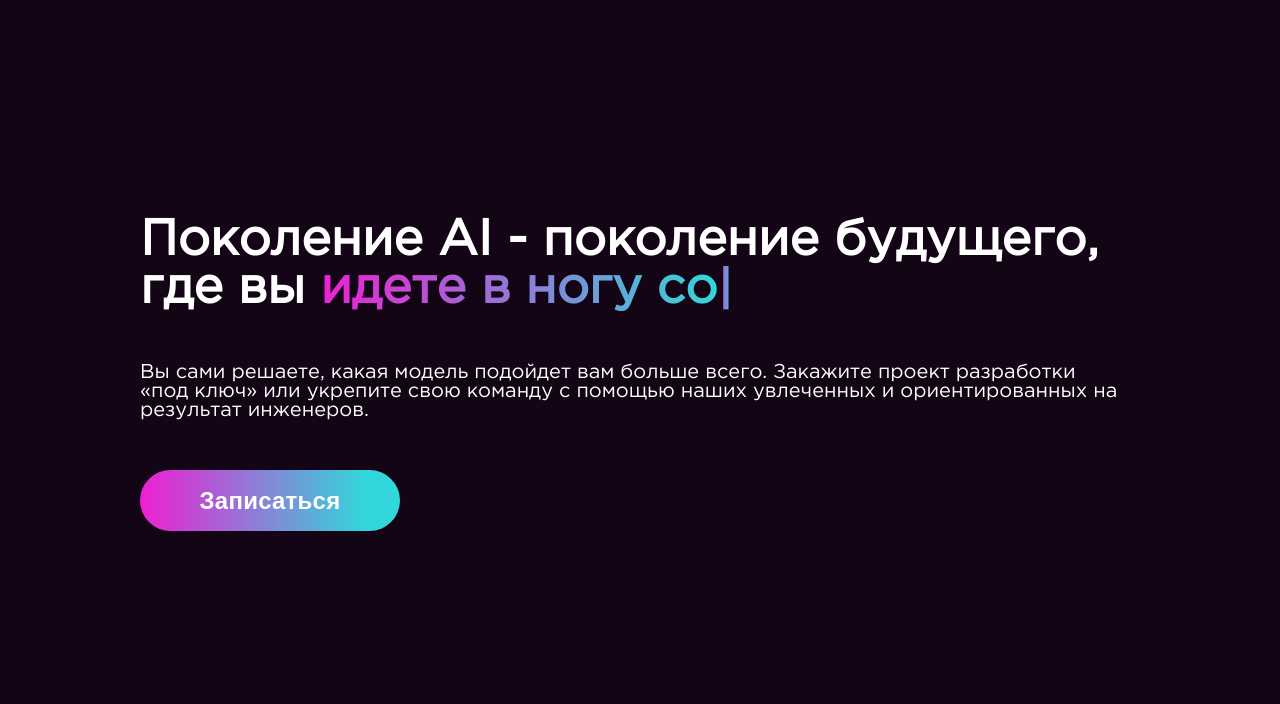
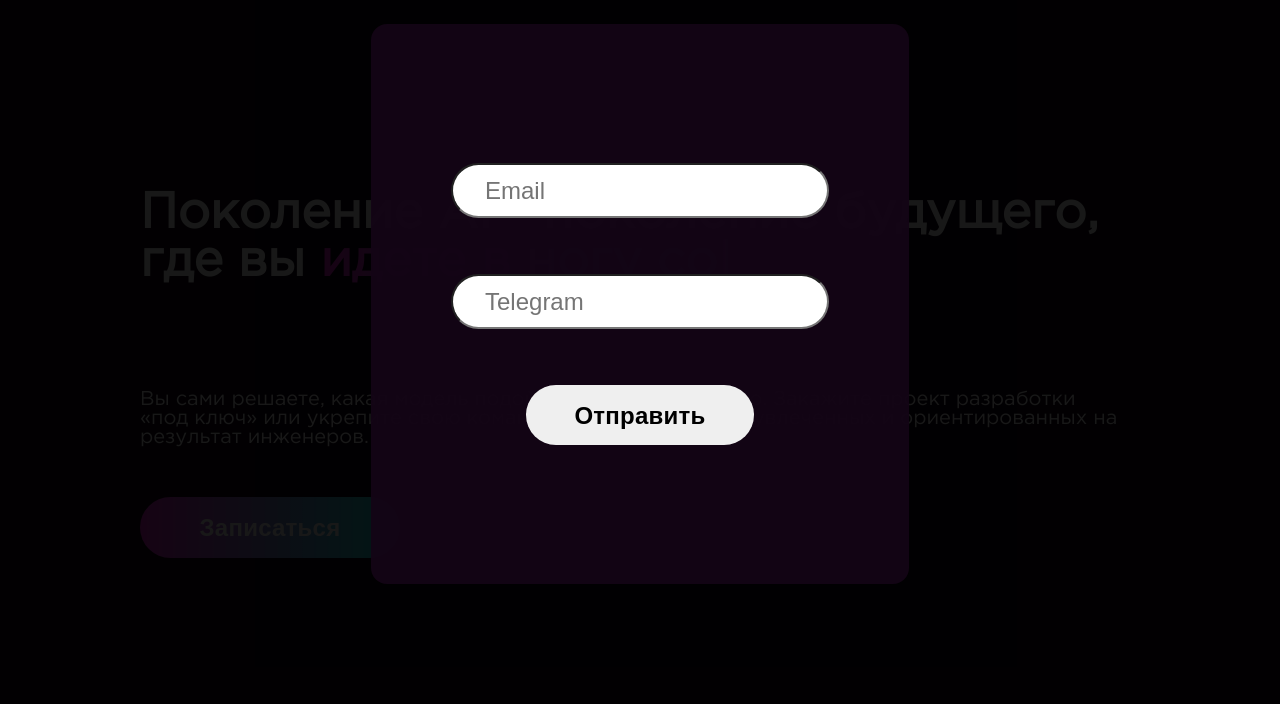
Before and after one commit to golden-gates-sf/generation-ai, a website built with Parcel: page src/index.html in a window 1280 px wide. Both pictures are taken after a click on the button "Записаться". Shown: the part 96-800 px from the top of the page. Built offline with nearby package versions, Linux system fonts and the light colour scheme; files whose address does not match are found by name.

```diff
--- a/src/index.html
+++ b/src/index.html
@@ -9,6 +9,23 @@
   </head>
   <body>
     <div class="main-container">
+      <section class="form-overlay">
+        <form>
+          <input
+            type="text"
+            name="Email"
+            placeholder="Email"
+            id="email-field"
+          />
+          <input
+            type="text"
+            name="Telegram"
+            placeholder="Telegram"
+            id="tg-field"
+          />
+          <button type="submit" class="form-submit-btn">Отправить</button>
+        </form>
+      </section>
       <header>
         <a href="index.html" class="logo-link"
           ><img src="./img/Main_Page/ai_small.png" alt="Generation AI logo" />
@@ -52,19 +69,18 @@
       <main>
         <div class="main-text-container">
           <div class="main-text">
-            <h1 class="cyr2">
+            <h1>
               Поколение AI - поколение будущего, где вы
               <span class="typed-text"></span>
             </h1>
-            <p class="cyr2">
-              Вы сами решаете, какая модель подойдет вам больше всего. Закажите
-              проект разработки «под ключ» или укрепите свою команду с помощью
-              наших увлеченных и ориентированных на результат инженеров.
-            </p>
           </div>
-          <button class="btn-back">Записаться</button>
+          <p>
+            Вы сами решаете, какая модель подойдет вам больше всего. Закажите
+            проект разработки «под ключ» или укрепите свою команду с помощью
+            наших увлеченных и ориентированных на результат инженеров.
+          </p>
+          <button class="register-btn">Записаться</button>
         </div>
-        <!-- <img src="./img/Main_Page/main_page_img.png" alt="Wave image" /> -->
       </main>
       <section class="video-section">
         <img src="/src/img/main_page_waves.jpg" alt="Video img" />
--- a/src/js/index.js
+++ b/src/js/index.js
@@ -24,6 +24,9 @@
 const langBtn = document.querySelector(".languages-btn");
 const langDropList = document.querySelector(".languages-droplist");
 
+const formOverlay = document.querySelector(".form-overlay");
+const registerBtn = document.querySelector(".register-btn");
+
 menuBtn.addEventListener("click", () => {
     if (navMenu.style.visibility !== "visible") {
         navMenu.style.visibility = "visible";
@@ -42,3 +45,7 @@
 langBtn.addEventListener("click", () => {
     langDropList.style.visibility === "visible" ? langDropList.style.visibility = "hidden" : langDropList.style.visibility = "visible";
 });
+
+registerBtn.addEventListener("click", () => {
+    formOverlay.style.visibility = "visible";
+})
--- a/src/style/style.scss
+++ b/src/style/style.scss
@@ -1,12 +1,10 @@
 @import url("/src/fonts/oneday/oneday-font.css");
 @import url("/src/fonts/Cyrillic/multitypes-lines-columns/multilines-font.css");
 @import url("/src/fonts/gotham_pro/gotham-pro-font.css");
-@import url("https://fonts.googleapis.com/css2?family=Jost:ital,wght@0,100..900;1,100..900&display=swap");
 
 $font-logo: "One Day";
 $font-h1-ru: "Multilines";
-$font-main1: "Jost", sans-serif;
-$font-main2: "Gotham Pro";
+$font-main: "Gotham Pro";
 
 $gradient1: -webkit-linear-gradient(right, #31d7da, #ed20d2);
 $gradient2: -webkit-linear-gradient(right, #31d7da, #ed20d2);
@@ -21,7 +19,7 @@
 
 html {
   color: #fff;
-  font-family: "Franklin Gothic Medium", "Arial Narrow", Arial, sans-serif;
+  font-family: $font-main;
 }
 
 body {
@@ -50,6 +48,42 @@
 .main-container {
   position: relative;
   z-index: 0;
+
+  .form-overlay {
+    position: fixed;
+    top: 0;
+    bottom: 0;
+    right: 0;
+    left: 0;
+    display: grid;
+    place-content: center;
+    z-index: 10;
+    background-color: rgba(0, 0, 0, 0.905);
+    visibility: hidden;
+
+    form {
+      display: flex;
+      flex-direction: column;
+      background-color: #130515f6;
+      align-items: center;
+      justify-content: center;
+      gap: 7vh;
+      height: 70vh;
+      padding: 30px 80px;
+      border-radius: 16px;
+
+      input {
+        border-radius: 35.5px;
+        font-size: 24px;
+        line-height: 35px;
+        padding: 0.5rem 2rem;
+      }
+
+      button {
+        max-width: 260px;
+      }
+    }
+  }
 }
 
 header {
@@ -259,21 +293,14 @@
     flex-direction: column;
     gap: 50px;
     max-width: 980px;
+    text-align: left;
 
     .main-text {
-      display: flex;
-      flex-direction: column;
-
-      text-align: left;
-      gap: 50px;
+      margin-bottom: 50px;
+      height: 100px;
 
       h1 {
         font-size: 50px;
-      }
-
-      p {
-        font-size: 20px;
-        font-optical-sizing: auto;
       }
 
       span {
@@ -282,33 +309,20 @@
         background-clip: text;
         -webkit-text-fill-color: transparent;
       }
-
-      .cyr1 {
-        font-family: $font-main1;
-      }
-
-      .cyr2 {
-        font-family: $font-main2;
-      }
     }
 
-    .btn-back {
+    p {
+      font-size: 20px;
+      font-optical-sizing: auto;
+    }
+
+    .register-btn {
       background: rgb(237, 32, 210);
       background: linear-gradient(
         90deg,
         rgba(237, 32, 210, 1) 0%,
         rgba(49, 215, 218, 1) 87%
       );
-    }
-
-    .btn-border {
-      border-image: linear-gradient(
-        90deg,
-        rgba(237, 32, 210, 1) 0%,
-        rgba(49, 215, 218, 1) 87%
-      );
-      border-width: 4px;
-      background-color: #00000043;
     }
   }
 }
```
Also changed, not shown: .github/workflows/main.yml.
